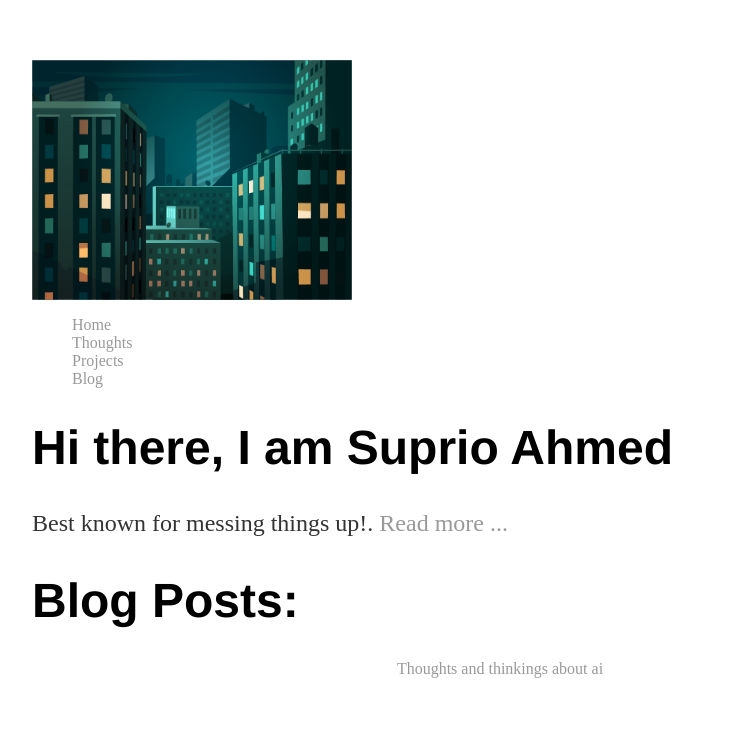
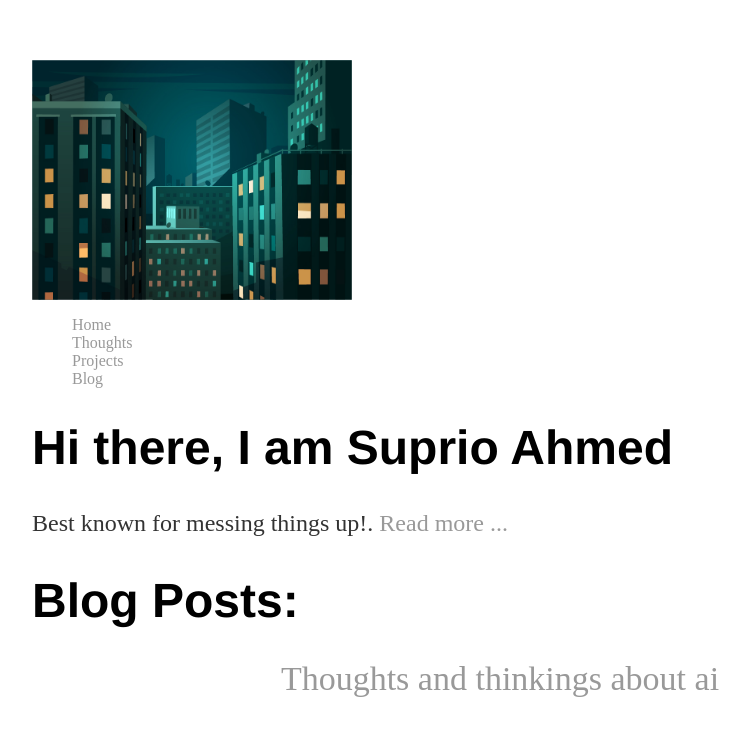
Before and after one commit to rangersuprio/rangersuprio.github.io, a Jekyll site: the page built from index.html, in a window 1280 px wide. Shown: the top 736 px of the page, without its empty margins (160-907 px from the left). Built offline with Jekyll 4.4.1, drawn with Linux system fonts in a browser that asks for light colours.

Commit message:
Update index.html

```diff
--- a/index.html
+++ b/index.html
@@ -7,7 +7,7 @@
 	<p>Best known for messing things up!. <a href="/Thoughts">Read more ...</a></p>
 	<h1>Blog Posts: </h1>
         <ul style="list-style:none" align="center">
-		       <li> <a href="https://rangersuprio.github.io/2017/08/28/Thoughts-and-thinkings-about-artificial-intelligence.html" style="font-size:25 font-color:green ">Thoughts and thinkings about ai</a>
+		       <li> <a href="https://rangersuprio.github.io/2017/08/28/Thoughts-and-thinkings-about-artificial-intelligence.html" style="font-size:34px">Thoughts and thinkings about ai</a>
 
 		      </li>
 	</ul>
```
